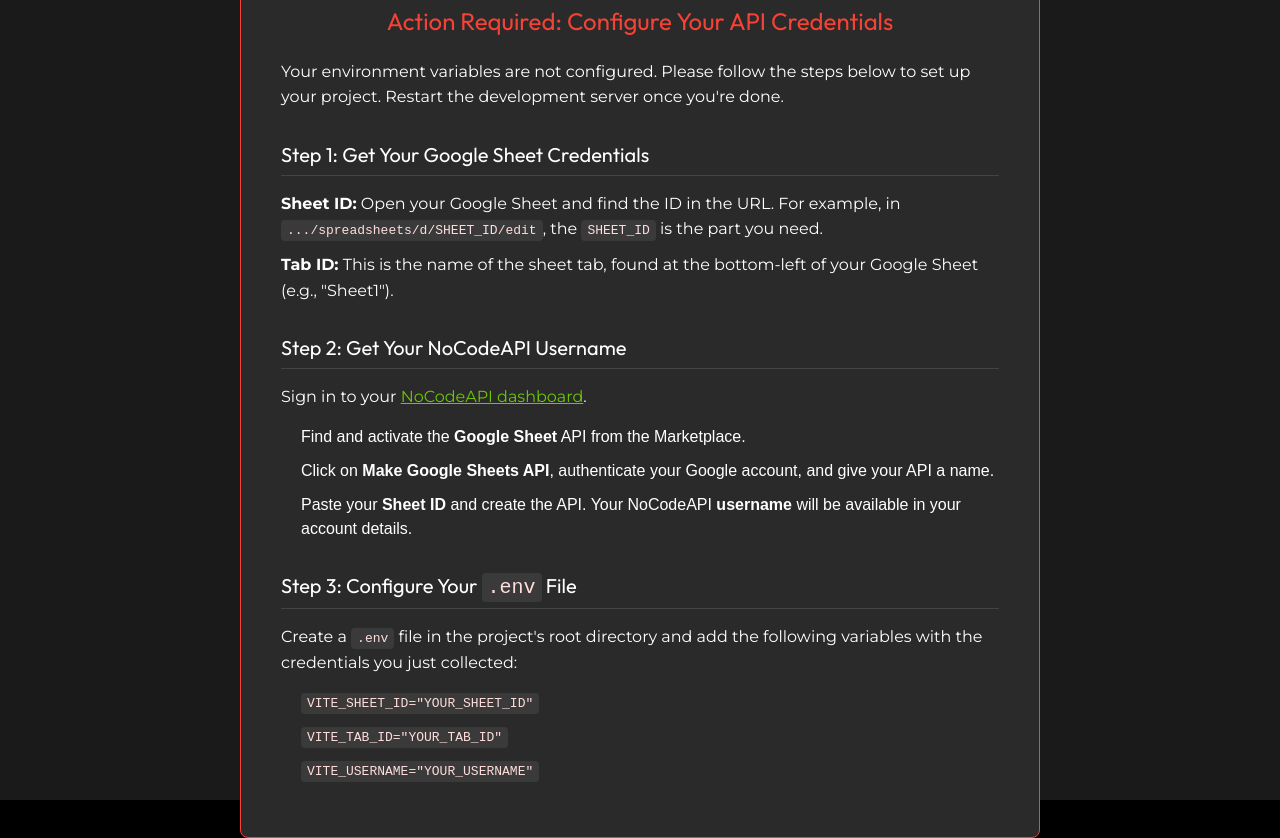
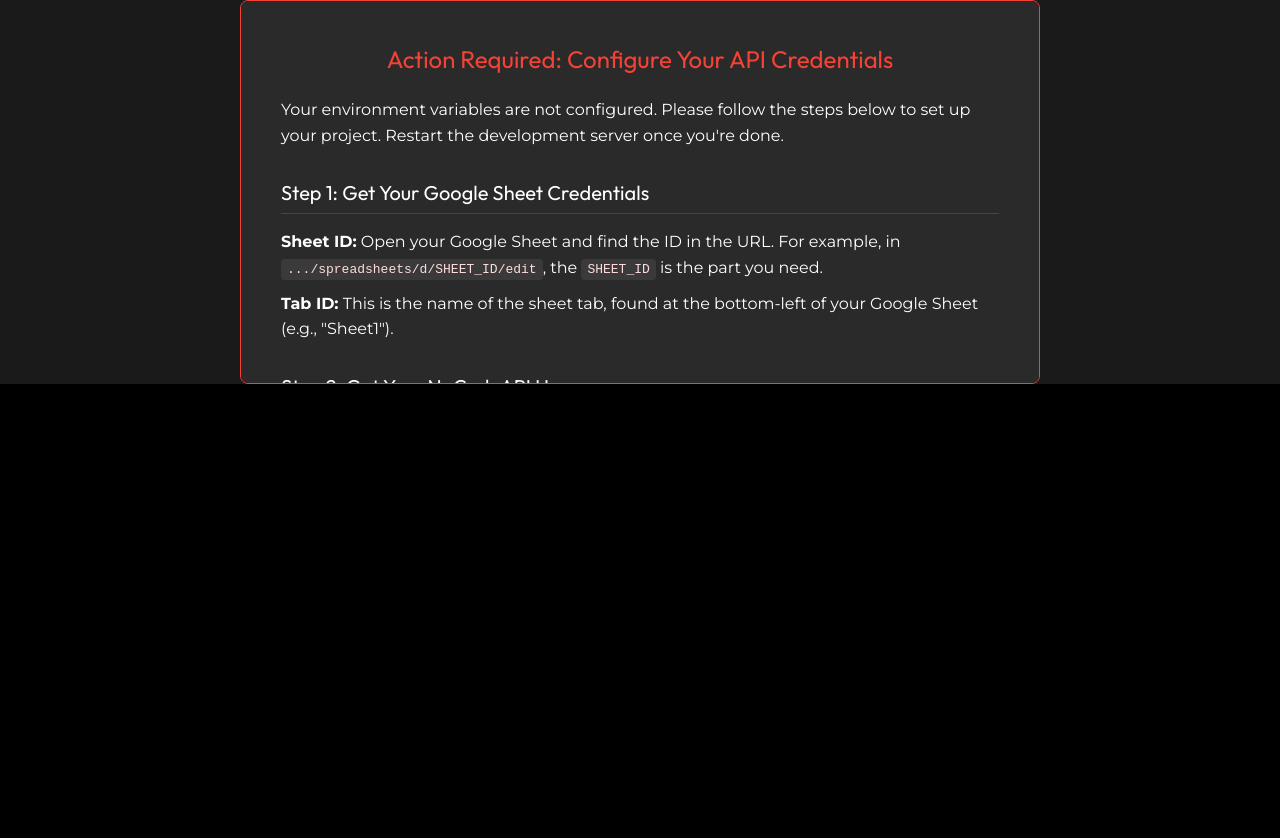
Before and after one commit to dualiteindia/landing-page-template, a website built with Vite: page index.html in a window 1280 px wide. After the commit the page ends 800 px from the top, so only its background shows below. Built offline with nearby package versions, Linux system fonts and the light colour scheme; no server answers.

Commit message:
fix envwarning style

```diff
--- a/warning.css
+++ b/warning.css
@@ -2,7 +2,7 @@
   display: flex;
   justify-content: center;
   align-items: center;
-  height: 100vh;
+  max-height: 24rem;
   background-color: #1a1a1a;
   color: white;
   text-align: center;
@@ -17,6 +17,8 @@
   border-radius: 8px;
   max-width: 800px;
   text-align: left;
+  height: 24rem;
+  overflow-y: auto;
 }
 
 .env-warning-content h1 {
@@ -47,7 +49,8 @@
   color: #ffdddd;
 }
 
-.env-warning-content ul, .env-warning-content ol {
+.env-warning-content ul,
+.env-warning-content ol {
   margin: 15px 0;
   padding-left: 20px;
 }
@@ -60,3 +63,22 @@
   color: #6cc800;
   text-decoration: underline;
 }
+
+/* Custom Scrollbar Styles */
+.env-warning-content::-webkit-scrollbar {
+  width: 8px;
+}
+
+.env-warning-content::-webkit-scrollbar-track {
+  background: #2a2a2a;
+  border-radius: 10px;
+}
+
+.env-warning-content::-webkit-scrollbar-thumb {
+  background: #555;
+  border-radius: 10px;
+}
+
+.env-warning-content::-webkit-scrollbar-thumb:hover {
+  background: #777;
+}
```
